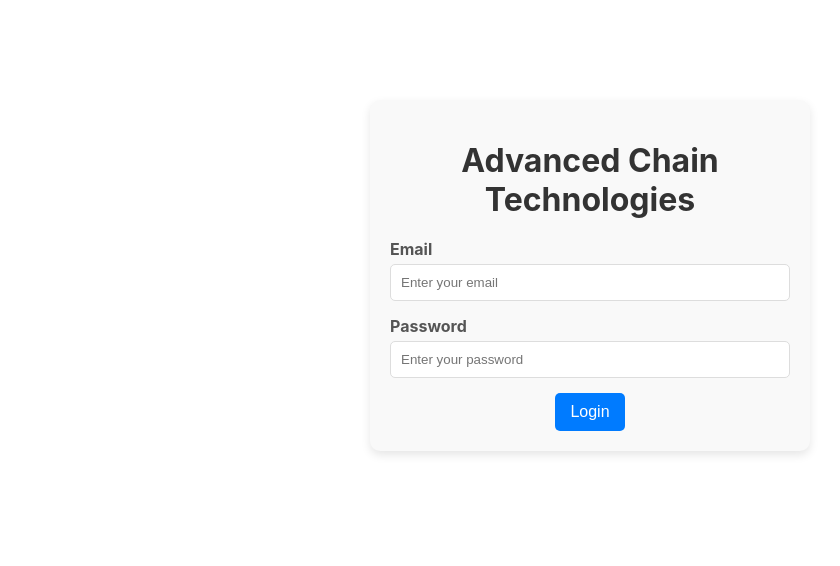
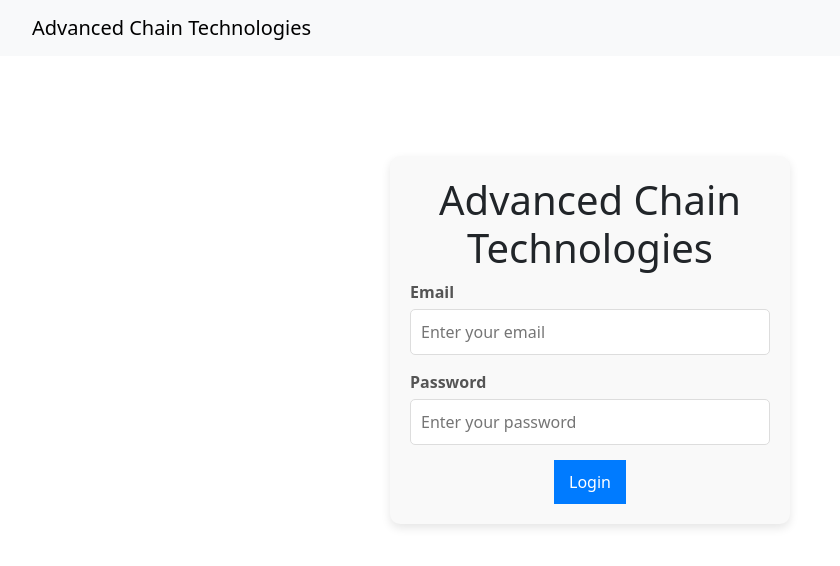
Before and after one commit to AyzeysDev/react-dashboard, a React (Create React App) app in the folder dashboard-app/: page / in a window 1280 px wide. Shown: the top 566 px of the page, without its empty margins (50-890 px from the left). Built offline with nearby package versions, Linux system fonts and the light colour scheme.

Commit message:
Working Navbar

```diff
--- a/dashboard-app/package.json
+++ b/dashboard-app/package.json
@@ -4,11 +4,14 @@
   "private": true,
   "dependencies": {
     "@reduxjs/toolkit": "^2.5.0",
+    "bootstrap": "^5.3.3",
     "cra-template-redux": "2.0.0",
     "firebase": "^11.1.0",
     "react": "^18.0.0",
+    "react-bootstrap": "^2.10.7",
     "react-dom": "^18.0.0",
     "react-redux": "^9.2.0",
+    "react-router-bootstrap": "^0.26.3",
     "react-router-dom": "^7.1.1",
     "react-scripts": "5.0.1",
     "web-vitals": "^4.2.4"
--- a/dashboard-app/src/App.js
+++ b/dashboard-app/src/App.js
@@ -1,18 +1,27 @@
 import React from "react";
-import { BrowserRouter as Router, Routes, Route } from "react-router-dom";
+import { BrowserRouter, Routes, Route } from "react-router-dom";
+import { Container } from 'react-bootstrap';
 import { AuthProvider } from "./contexts/authContexts";
+import Header from "./pages/Header"; // Import Header
 import LoginSignup from "./pages/LoginSignup";
 import Home from "./pages/Home";
 
 function App() {
   return (
     <AuthProvider>
-      <Router>
-        <Routes>
-          <Route path="/" element={<LoginSignup />} />
-          <Route path="/home" element={<Home />} />
-        </Routes>
-      </Router>
+      <BrowserRouter>
+        {/* Header always visible */}
+        <div>
+          <Header />
+          <Container>
+            <Routes>
+              <Route path="/" element={<LoginSignup />} />
+              <Route path="/home" element={<Home />} />
+          {/* Add other routes as needed */}
+            </Routes>
+          </Container>
+        </div>
+      </BrowserRouter>
     </AuthProvider>
   );
 }
--- a/dashboard-app/src/index.js
+++ b/dashboard-app/src/index.js
@@ -5,6 +5,8 @@
 import App from './App';
 import reportWebVitals from './reportWebVitals';
 import './index.css';
+import "bootstrap/dist/css/bootstrap.min.css";
+
 
 const container = document.getElementById('root');
 const root = createRoot(container);
--- /dev/null
+++ b/dashboard-app/src/pages/Header.js
@@ -0,0 +1,51 @@
+import React from "react";
+import { Link } from "react-router-dom";
+import { Navbar, Nav, Container } from "react-bootstrap";
+import { useLocation } from "react-router-dom";
+
+const Header = () => {
+  const location = useLocation();
+  const isLoginPage = location.pathname === "/";
+
+  return (
+    <Navbar bg="light" expand="lg">
+      <Container>
+        {/* Company Name */}
+        <Navbar.Brand as={Link} to="/">
+          Advanced Chain Technologies
+        </Navbar.Brand>
+
+        <Navbar.Toggle aria-controls="basic-navbar-nav" />
+        <Navbar.Collapse id="basic-navbar-nav">
+          <Nav className="ms-auto">
+            {isLoginPage ? (
+              // No additional links on the login page
+              <></>
+            ) : (
+              // Show navigation links after login
+              <>
+                <Nav.Link as={Link} to="/home">
+                  Home
+                </Nav.Link>
+                <Nav.Link as={Link} to="/machines">
+                  Machines
+                </Nav.Link>
+                <Nav.Link as={Link} to="/production">
+                  Production
+                </Nav.Link>
+                <Nav.Link as={Link} to="/clients">
+                  Clients
+                </Nav.Link>
+                <Nav.Link as={Link} to="/log">
+                  Log
+                </Nav.Link>
+              </>
+            )}
+          </Nav>
+        </Navbar.Collapse>
+      </Container>
+    </Navbar>
+  );
+};
+
+export default Header;
```
Also changed, not shown: dashboard-app/src/pages/Clients.js (added), dashboard-app/src/pages/Log.js (added), dashboard-app/src/pages/Machines.js (added), dashboard-app/src/pages/Production.js (added), 1 other file (tests, documents, lock files or other folders).
